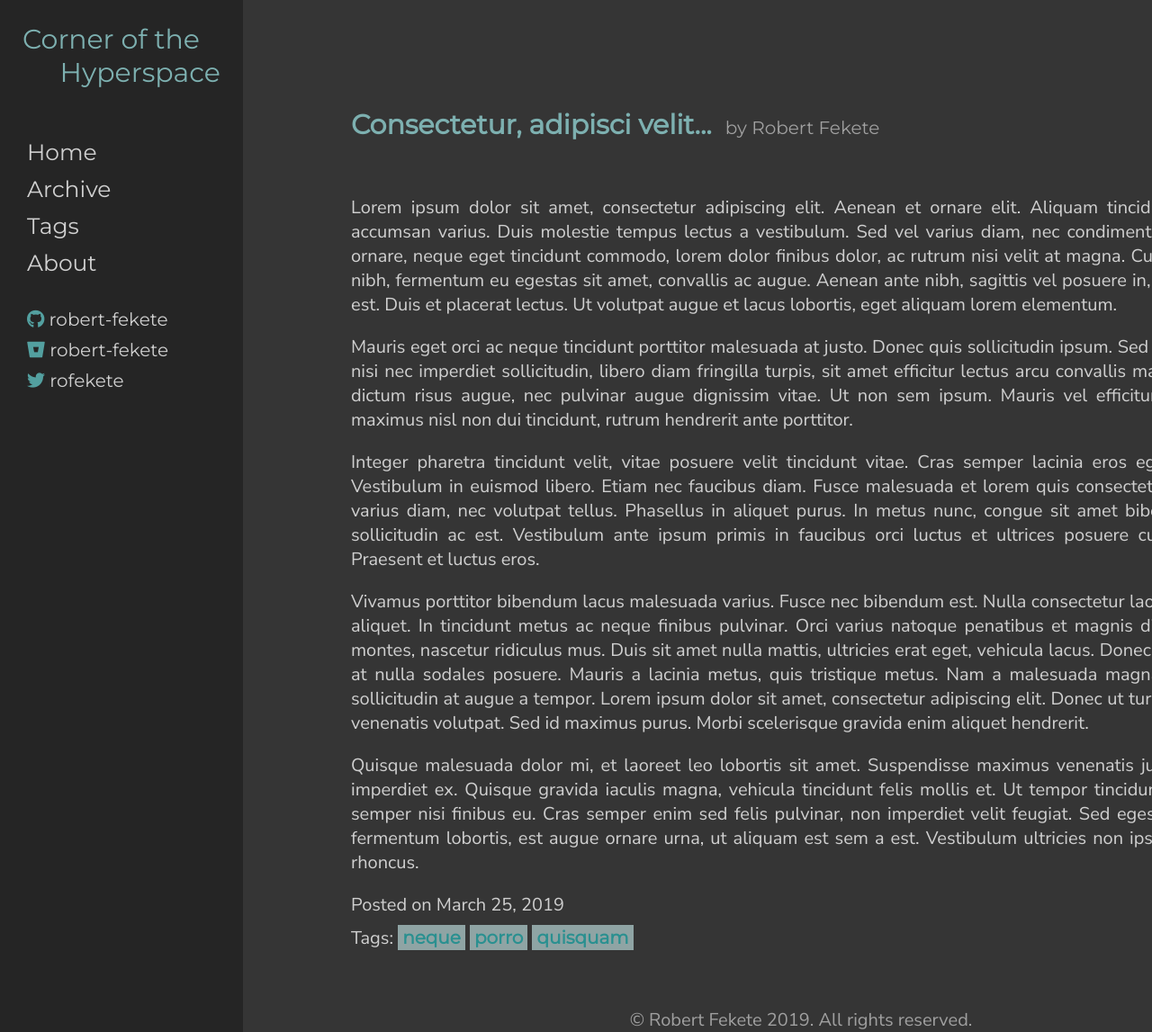
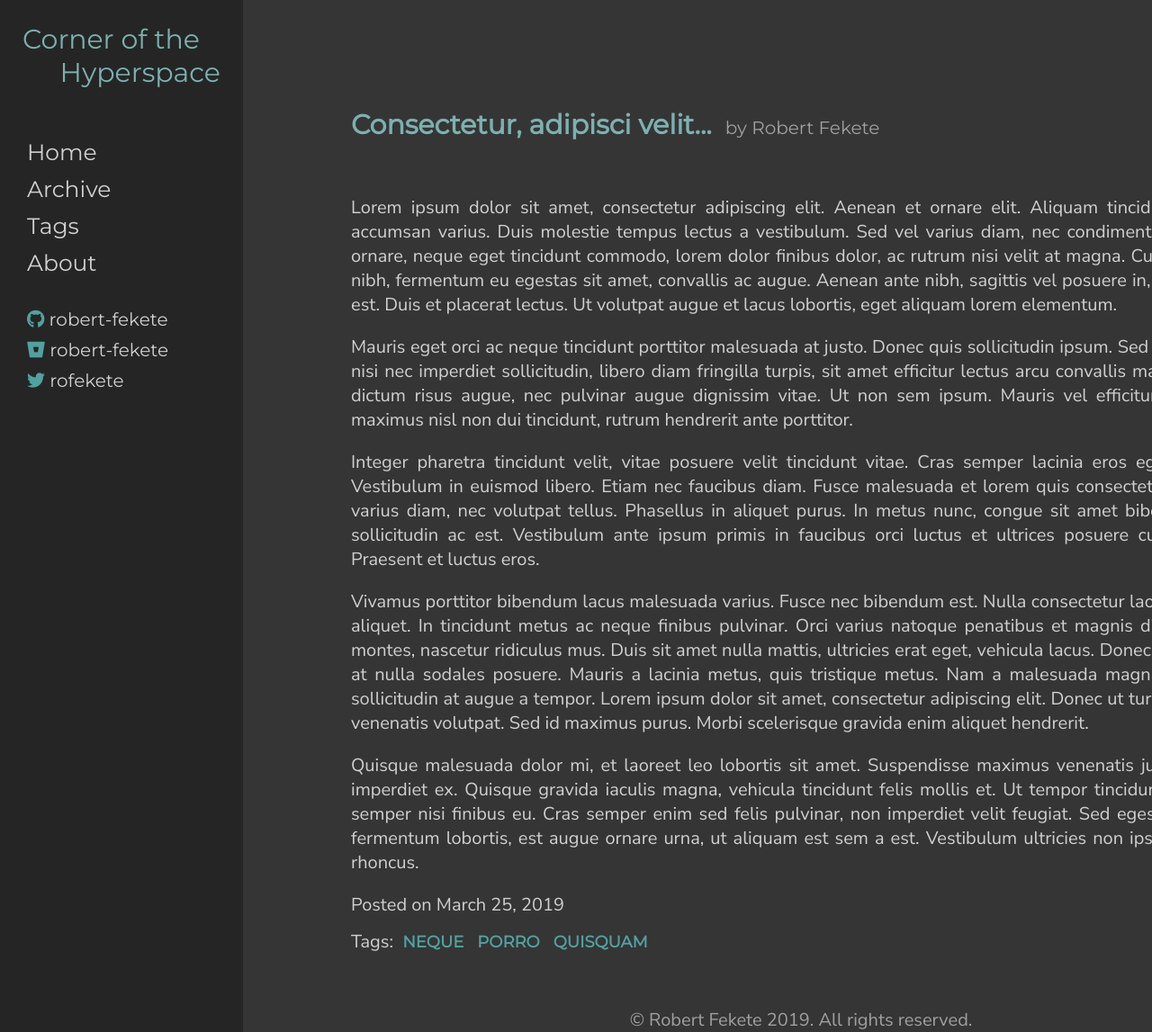
Before and after one commit to robert-fekete/robert-fekete.github.io, a Jekyll site: the page built from _posts/2019-03-25-testpost.md, in a window 1280 px wide and 1147 px high. Shown: the whole window at 90% size. Built offline with Jekyll 4.4.1, drawn with Linux system fonts in a browser that asks for light colours; nearby versions of some CDN libraries.

Commit message:
Improving tag styles under post

```diff
--- a/_includes/post.html
+++ b/_includes/post.html
@@ -13,7 +13,7 @@
 
         {% assign sorted_tags = (page.tags | sort) %}
         {% for tag in sorted_tags %}
-            <a href="/tags/#{{ tag }}" class="post-tag-link"><span class="post-tag">{{ tag }}</span></a>
+            <a href="/tags/#{{ tag }}" class="hard-link post-tag">{{ tag }}</a>
         {% endfor %}
     </div>
     {% endunless %}
--- a/_sass/fonts.scss
+++ b/_sass/fonts.scss
@@ -96,16 +96,10 @@ $normal_weight: 500;
     color: $font_color;
 }
 
-// Post tag format, ugly as hell
+// // Post tag format, ugly (as hell)
 .post-tag{
-
     font-family: $header_font_family;
-    padding: 2px 5px 2px 5px;
-    background-color: $highlight_color6;
+    font-variant: small-caps;
+    font-weight: $bold_weight;
+    font-size: $medium_font;
 }
-
-a.post-tag-link, a.post-tag-link:hover, a.post-tag-link:link, a.post-tag-link:visited{
-    text-decoration: none;
-    color: $highlight_color2;
-    font-weight: $bold_weight;
-}
--- a/_sass/posts.scss
+++ b/_sass/posts.scss
@@ -13,4 +13,8 @@
 
 .post-tags{
     padding-top: 10px;
+
+    .post-tag{
+        padding: 2px 5px 2px 5px;
+    }
 }
```
